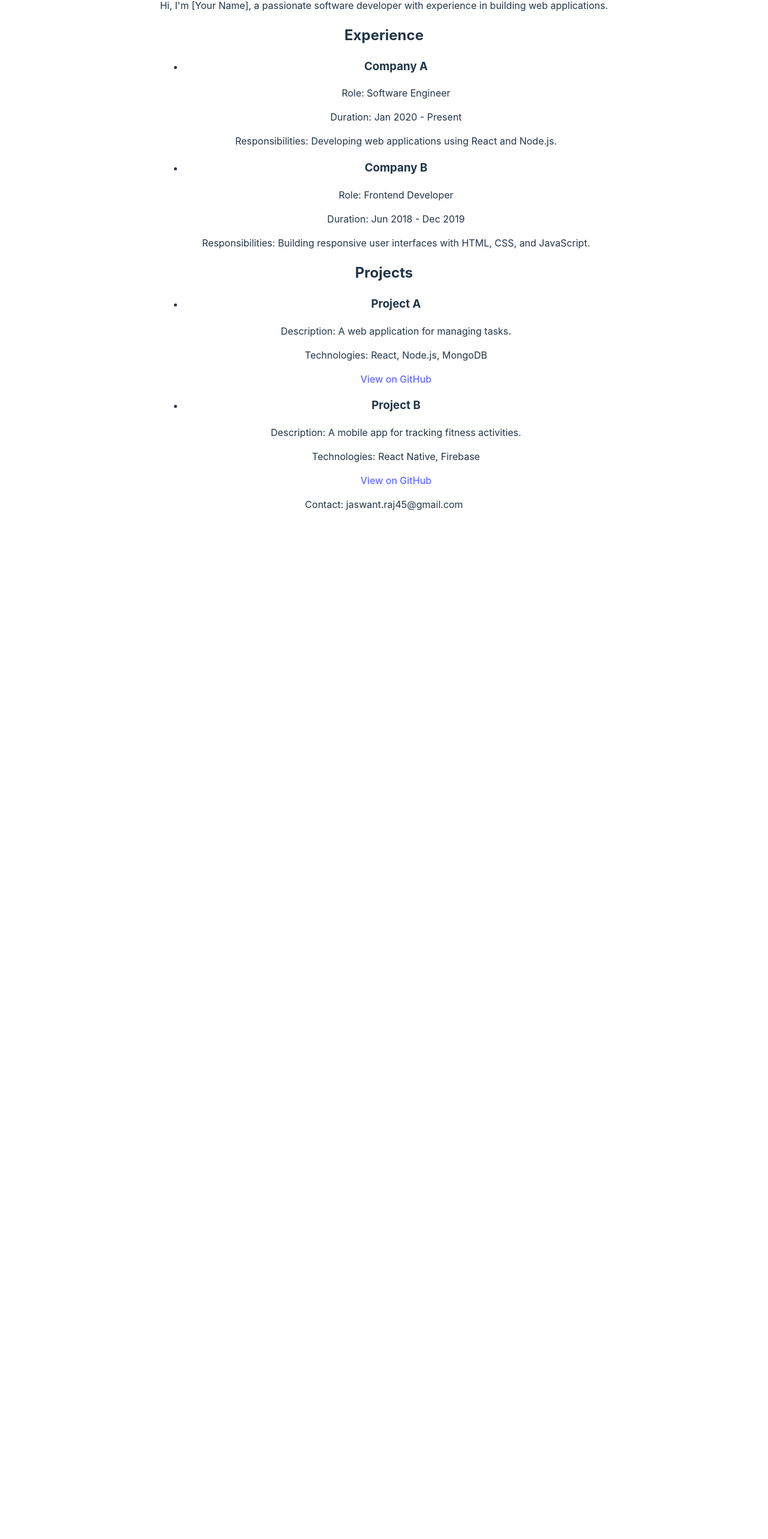
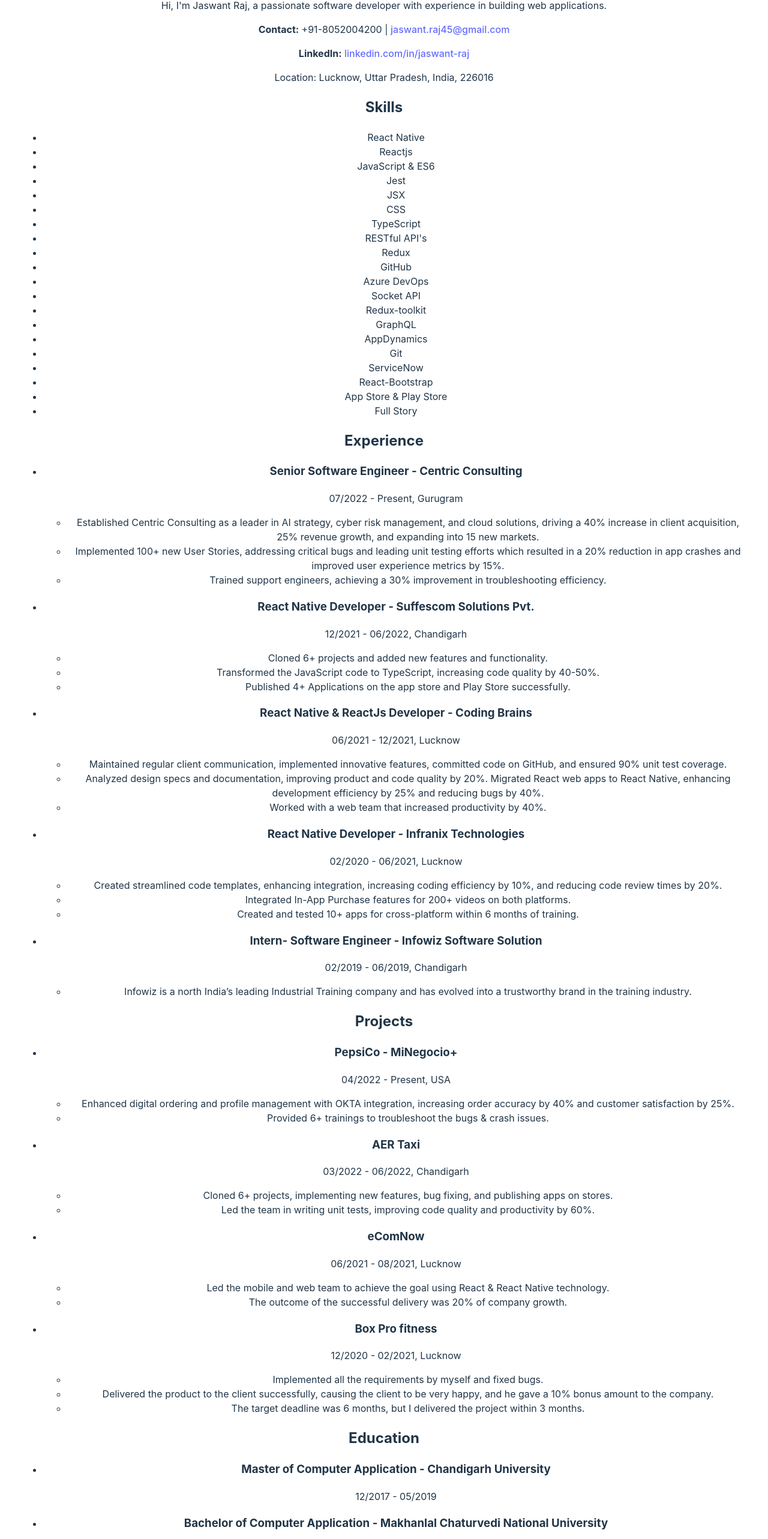
Before and after one commit to jazzz-stack/jazzz_portfolio, a React (Vite) app: page / in a window 1280 px wide. Shown: the part 216-2782 px from the top of the page at 60% size. Before the commit the page ends 1117 px from the top, so only its background shows below. Built offline with nearby package versions, Linux system fonts and the light colour scheme.

Commit message:
updated ui

```diff
--- a/src/App.tsx
+++ b/src/App.tsx
@@ -9,30 +9,140 @@
       <section className="about">
         <h2>About Me</h2>
         <p>
-          Hi, I'm [Your Name], a passionate software developer with experience
+          Hi, I'm Jaswant Raj, a passionate software developer with experience
           in building web applications.
         </p>
+        <p>
+          <strong>Contact:</strong> +91-8052004200 |{" "}
+          <a href="mailto:jaswant.raj45@gmail.com">jaswant.raj45@gmail.com</a>
+        </p>
+        <p>
+          <strong>LinkedIn:</strong>{" "}
+          <a
+            href="https://linkedin.com/in/jaswant-raj"
+            target="_blank"
+            rel="noopener noreferrer"
+          >
+            linkedin.com/in/jaswant-raj
+          </a>
+        </p>
+        <p>Location: Lucknow, Uttar Pradesh, India, 226016</p>
+      </section>
+      <section className="skills">
+        <h2>Skills</h2>
+        <ul>
+          <li>React Native</li>
+          <li>Reactjs</li>
+          <li>JavaScript & ES6</li>
+          <li>Jest</li>
+          <li>JSX</li>
+          <li>CSS</li>
+          <li>TypeScript</li>
+          <li>RESTful API's</li>
+          <li>Redux</li>
+          <li>GitHub</li>
+          <li>Azure DevOps</li>
+          <li>Socket API</li>
+          <li>Redux-toolkit</li>
+          <li>GraphQL</li>
+          <li>AppDynamics</li>
+          <li>Git</li>
+          <li>ServiceNow</li>
+          <li>React-Bootstrap</li>
+          <li>App Store & Play Store</li>
+          <li>Full Story</li>
+        </ul>
       </section>
       <section className="experience">
         <h2>Experience</h2>
         <ul>
           <li>
-            <h3>Company A</h3>
-            <p>Role: Software Engineer</p>
-            <p>Duration: Jan 2020 - Present</p>
-            <p>
-              Responsibilities: Developing web applications using React and
-              Node.js.
-            </p>
+            <h3>Senior Software Engineer - Centric Consulting</h3>
+            <p>07/2022 - Present, Gurugram</p>
+            <ul>
+              <li>
+                Established Centric Consulting as a leader in AI strategy, cyber
+                risk management, and cloud solutions, driving a 40% increase in
+                client acquisition, 25% revenue growth, and expanding into 15
+                new markets.
+              </li>
+              <li>
+                Implemented 100+ new User Stories, addressing critical bugs and
+                leading unit testing efforts which resulted in a 20% reduction
+                in app crashes and improved user experience metrics by 15%.
+              </li>
+              <li>
+                Trained support engineers, achieving a 30% improvement in
+                troubleshooting efficiency.
+              </li>
+            </ul>
           </li>
           <li>
-            <h3>Company B</h3>
-            <p>Role: Frontend Developer</p>
-            <p>Duration: Jun 2018 - Dec 2019</p>
-            <p>
-              Responsibilities: Building responsive user interfaces with HTML,
-              CSS, and JavaScript.
-            </p>
+            <h3>React Native Developer - Suffescom Solutions Pvt.</h3>
+            <p>12/2021 - 06/2022, Chandigarh</p>
+            <ul>
+              <li>
+                Cloned 6+ projects and added new features and functionality.
+              </li>
+              <li>
+                Transformed the JavaScript code to TypeScript, increasing code
+                quality by 40-50%.
+              </li>
+              <li>
+                Published 4+ Applications on the app store and Play Store
+                successfully.
+              </li>
+            </ul>
+          </li>
+          <li>
+            <h3>React Native & ReactJs Developer - Coding Brains</h3>
+            <p>06/2021 - 12/2021, Lucknow</p>
+            <ul>
+              <li>
+                Maintained regular client communication, implemented innovative
+                features, committed code on GitHub, and ensured 90% unit test
+                coverage.
+              </li>
+              <li>
+                Analyzed design specs and documentation, improving product and
+                code quality by 20%. Migrated React web apps to React Native,
+                enhancing development efficiency by 25% and reducing bugs by
+                40%.
+              </li>
+              <li>
+                Worked with a web team that increased productivity by 40%.
+              </li>
+            </ul>
+          </li>
+          <li>
+            <h3>React Native Developer - Infranix Technologies</h3>
+            <p>02/2020 - 06/2021, Lucknow</p>
+            <ul>
+              <li>
+                Created streamlined code templates, enhancing integration,
+                increasing coding efficiency by 10%, and reducing code review
+                times by 20%.
+              </li>
+              <li>
+                Integrated In-App Purchase features for 200+ videos on both
+                platforms.
+              </li>
+              <li>
+                Created and tested 10+ apps for cross-platform within 6 months
+                of training.
+              </li>
+            </ul>
+          </li>
+          <li>
+            <h3>Intern- Software Engineer - Infowiz Software Solution</h3>
+            <p>02/2019 - 06/2019, Chandigarh</p>
+            <ul>
+              <li>
+                Infowiz is a north India’s leading Industrial Training company
+                and has evolved into a trustworthy brand in the training
+                industry.
+              </li>
+            </ul>
           </li>
         </ul>
       </section>
@@ -40,33 +150,97 @@
         <h2>Projects</h2>
         <ul>
           <li>
-            <h3>Project A</h3>
-            <p>Description: A web application for managing tasks.</p>
-            <p>Technologies: React, Node.js, MongoDB</p>
-            <a
-              href="https://github.com/yourusername/project-a"
-              target="_blank"
-              rel="noopener noreferrer"
-            >
-              View on GitHub
-            </a>
+            <h3>PepsiCo - MiNegocio+</h3>
+            <p>04/2022 - Present, USA</p>
+            <ul>
+              <li>
+                Enhanced digital ordering and profile management with OKTA
+                integration, increasing order accuracy by 40% and customer
+                satisfaction by 25%.
+              </li>
+              <li>
+                Provided 6+ trainings to troubleshoot the bugs & crash issues.
+              </li>
+            </ul>
           </li>
           <li>
-            <h3>Project B</h3>
-            <p>Description: A mobile app for tracking fitness activities.</p>
-            <p>Technologies: React Native, Firebase</p>
-            <a
-              href="https://github.com/yourusername/project-b"
-              target="_blank"
-              rel="noopener noreferrer"
-            >
-              View on GitHub
-            </a>
+            <h3>AER Taxi</h3>
+            <p>03/2022 - 06/2022, Chandigarh</p>
+            <ul>
+              <li>
+                Cloned 6+ projects, implementing new features, bug fixing, and
+                publishing apps on stores.
+              </li>
+              <li>
+                Led the team in writing unit tests, improving code quality and
+                productivity by 60%.
+              </li>
+            </ul>
+          </li>
+          <li>
+            <h3>eComNow</h3>
+            <p>06/2021 - 08/2021, Lucknow</p>
+            <ul>
+              <li>
+                Led the mobile and web team to achieve the goal using React &
+                React Native technology.
+              </li>
+              <li>
+                The outcome of the successful delivery was 20% of company
+                growth.
+              </li>
+            </ul>
+          </li>
+          <li>
+            <h3>Box Pro fitness</h3>
+            <p>12/2020 - 02/2021, Lucknow</p>
+            <ul>
+              <li>
+                Implemented all the requirements by myself and fixed bugs.
+              </li>
+              <li>
+                Delivered the product to the client successfully, causing the
+                client to be very happy, and he gave a 10% bonus amount to the
+                company.
+              </li>
+              <li>
+                The target deadline was 6 months, but I delivered the project
+                within 3 months.
+              </li>
+            </ul>
           </li>
         </ul>
       </section>
+      <section className="education">
+        <h2>Education</h2>
+        <ul>
+          <li>
+            <h3>Master of Computer Application - Chandigarh University</h3>
+            <p>12/2017 - 05/2019</p>
+          </li>
+          <li>
+            <h3>
+              Bachelor of Computer Application - Makhanlal Chaturvedi National
+              University
+            </h3>
+            <p>12/2013 - 06/2016</p>
+          </li>
+        </ul>
+      </section>
+      <section className="achievements">
+        <h2>Achievements</h2>
+        <ul>
+          <li>
+            Employee of the year award - Award for performing well in the team.
+          </li>
+          <li>Silver medal - A marathon race competition medal.</li>
+        </ul>
+      </section>
       <footer>
-        <p>Contact: jaswant.raj45@gmail.com</p>
+        <p>
+          Contact:{" "}
+          <a href="mailto:jaswant.raj45@gmail.com">jaswant.raj45@gmail.com</a>
+        </p>
       </footer>
     </div>
   );
```
